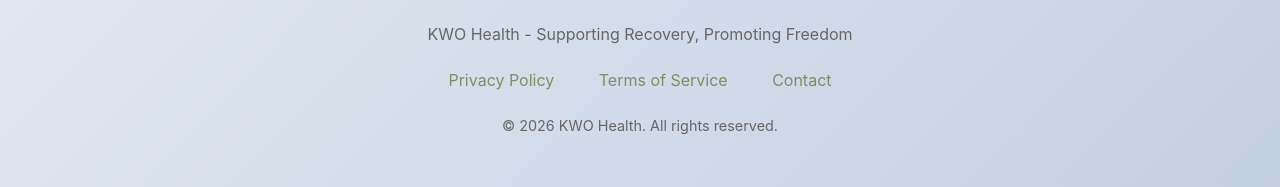
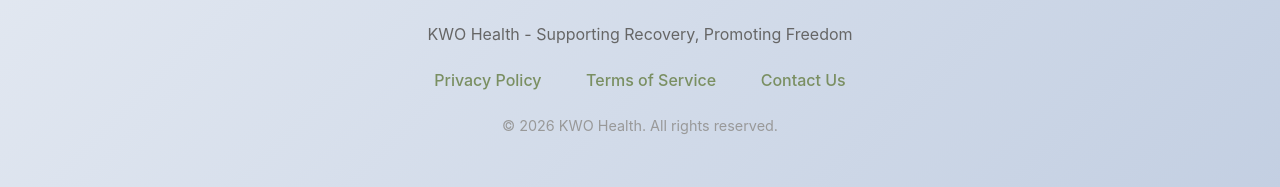
Before and after one commit to Davenport1997/kwo-Homepage, a plain HTML site: page index.html in a window 1280 px wide. Shown: the part 977-1164 px from the top of the page. Drawn offline with Linux system fonts and the light colour scheme.

Commit message:
Update index.html

```diff
--- a/index.html
+++ b/index.html
@@ -106,10 +106,17 @@
             color: #7A8F62;
             text-decoration: none;
             margin: 0 20px;
+            font-weight: 500;
         }
 
         .footer-links a:hover {
             text-decoration: underline;
+        }
+
+        .footer-text {
+            margin-top: 20px;
+            font-size: 0.9em;
+            color: #999;
         }
     </style>
 </head>
@@ -151,9 +158,9 @@
             <div class="footer-links">
                 <a href="privacy-policy.html">Privacy Policy</a>
                 <a href="terms.html">Terms of Service</a>
-                <a href="mailto:id.davenport1997@gmail.com">Contact</a>
+                <a href="mailto:id.davenport1997@gmail.com">Contact Us</a>
             </div>
-            <p style="margin-top: 20px; font-size: 0.9em;">&copy; 2026 KWO Health. All rights reserved.</p>
+            <p class="footer-text">&copy; 2026 KWO Health. All rights reserved.</p>
         </div>
     </div>
 </body>
```
